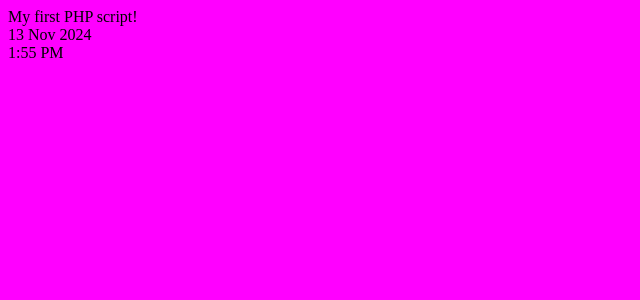
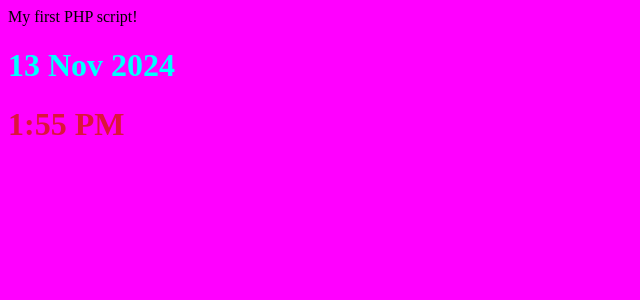
Before and after one commit to kaizheng-05/php, a PHP site: page / in a window 1280 px wide. Shown: the top 300 px of the page, without its empty margins (0-640 px from the left). Run offline with PHP 8.4, Linux system fonts and the light colour scheme.

Commit message:
decorate

```diff
--- a/week2/index.php
+++ b/week2/index.php
@@ -3,6 +3,8 @@
 <head>
   <style>
      body {background-color: magenta;}
+     .date{color:aqua;}
+     .time{color:crimson;}
   </style>
 </head>
 <body>
@@ -10,9 +12,7 @@
 <?php
 date_default_timezone_set("Asia/Kuala_Lumpur");
 echo "My first PHP script!";?>
-<br>
-<?php echo date("d M Y");?>
-<br>
-<?php echo date("g:i A ");?>
+<h1 class= date><?php echo date("d M Y");?></h1>
+<h1 class= time><?php echo date("g:i A");?></h1>
 </body>
 </html>
```
